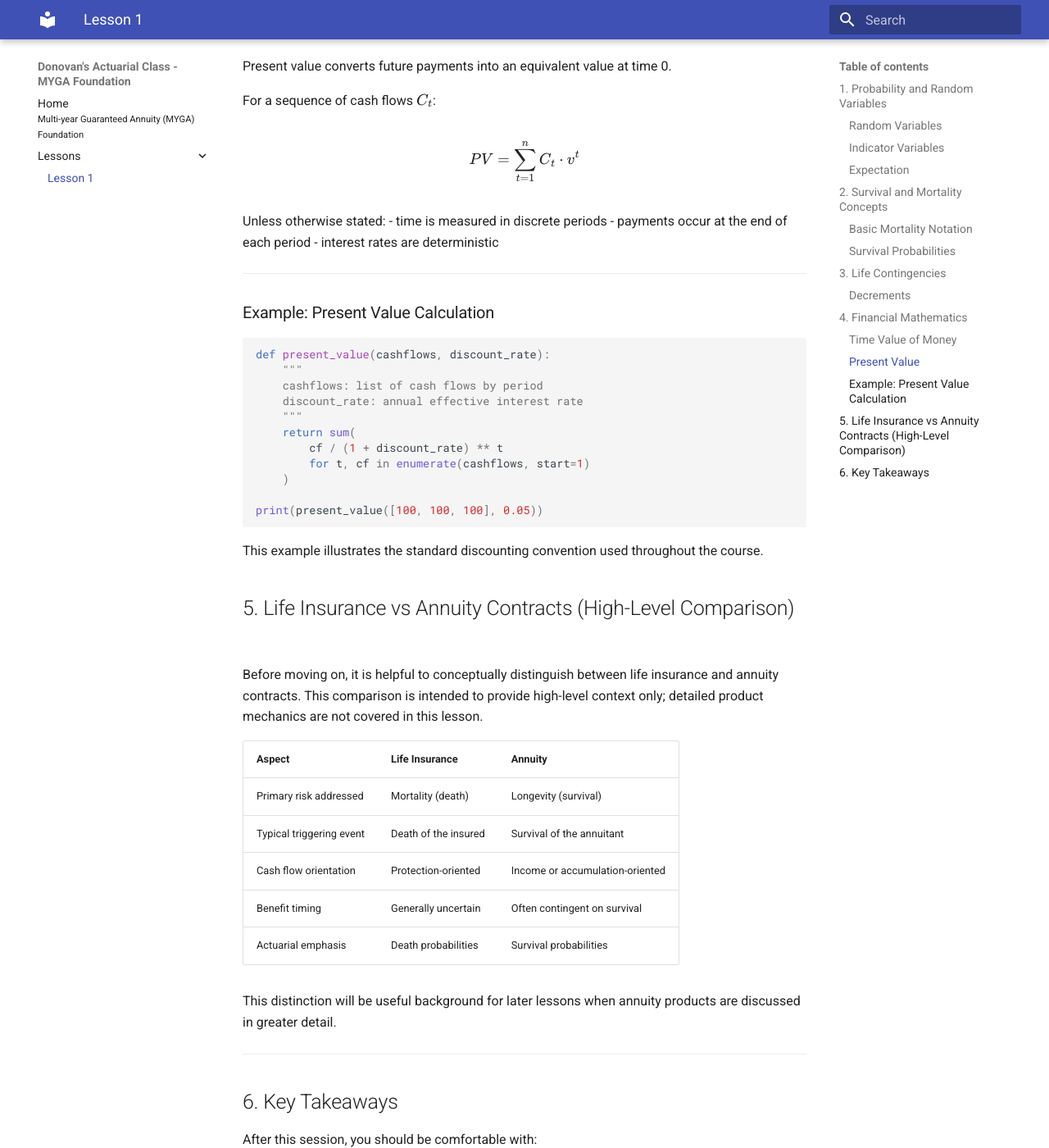
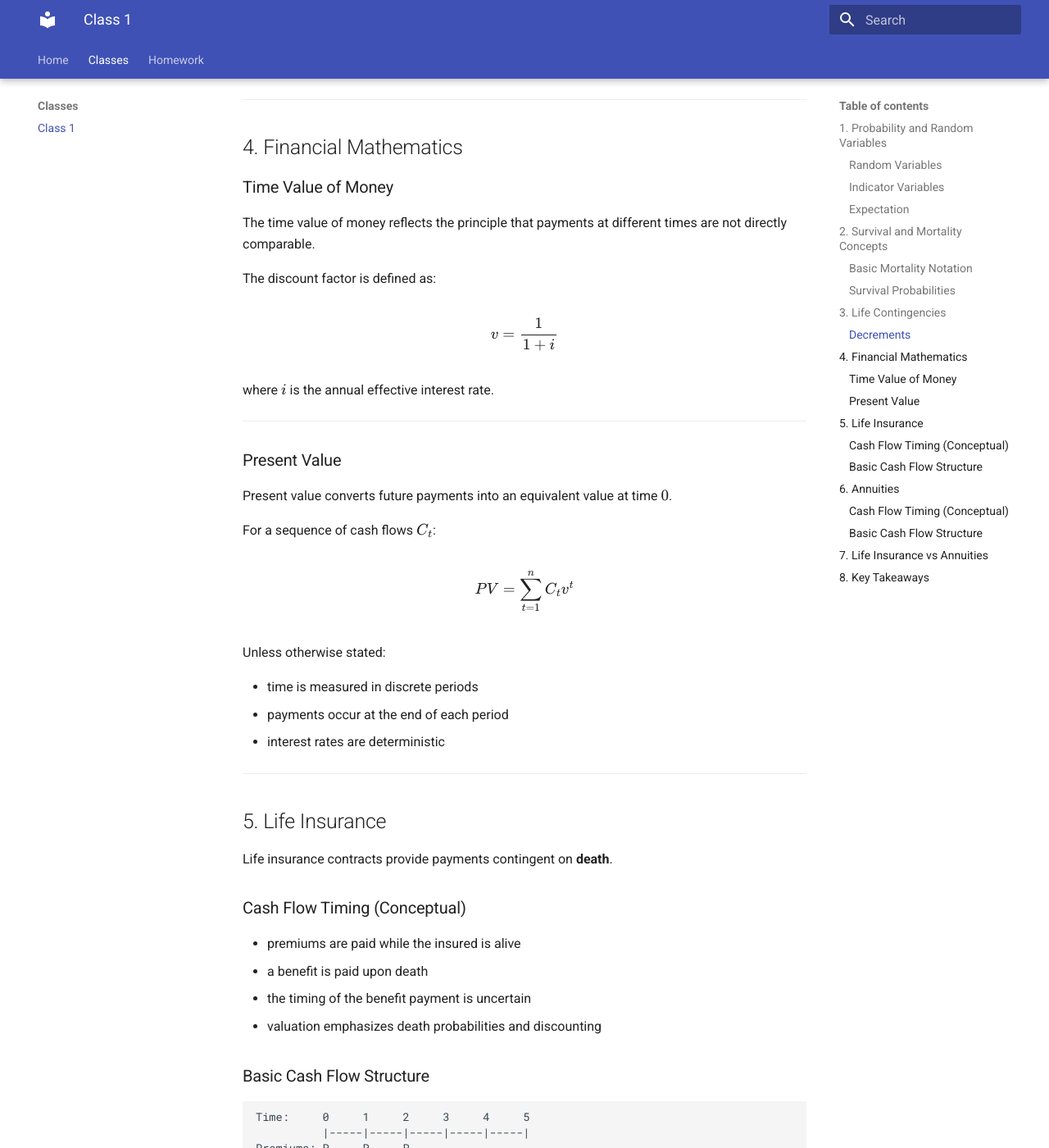
Before and after one commit to DonovanHou2023/dac-myga-intro, an MkDocs documentation site: the page built from docs/class_materials/cm1.md, in a window 1280 px wide and 1400 px high, scrolled down 3277 px. Shown: the whole window at 82% size. Built offline with MkDocs 1.6.1 and Material for MkDocs 9.7.7, drawn with Linux system fonts in a browser that asks for light colours; some of the changed text lies outside the part shown.

Commit message:
class1 done , working hw1

````diff
--- a/docs/lessons/lecture1.md
+++ b/docs/class_materials/cm1.md
@@ -1,4 +1,4 @@
-# Lesson 1 — Actuarial Foundations Review
+# Class 1 — Actuarial Foundations Review
 
 This lesson reviews key actuarial concepts that will be used throughout the
 course. The goal is to establish a common language and notation for probability,
@@ -17,6 +17,7 @@
 A random variable represents a numerical outcome of an uncertain future event.
 
 In actuarial contexts, random variables are often used to represent:
+
 - the timing of an event
 - whether an event occurs within a period
 - the value of a payment contingent on an event
@@ -33,15 +34,16 @@
 
 Indicator variables are commonly used to model whether an event occurs.
 
-\[
+$$
 I =
 \begin{cases}
 1 & \text{if the event occurs} \\
 0 & \text{if the event does not occur}
 \end{cases}
-\]
+$$
 
 Indicator variables are useful for:
+
 - modeling survival or termination
 - defining contingent payments
 - simplifying expected value calculations
@@ -52,11 +54,12 @@
 
 Expectation is the primary probabilistic operator used in actuarial work.
 
-\[
-E[X] = \sum x \cdot P(X = x)
-\]
+$$
+E[X] = \sum_x x \, P(X = x)
+$$
 
 Key points:
+
 - expectation represents an average over all possible outcomes
 - many actuarial quantities are expressed as expected values
 - higher moments (variance, skewness) are not emphasized in this course
@@ -71,14 +74,15 @@
 
 | Symbol | Meaning |
 |----|--------|
-| \( q_x \) | Probability of death between ages \( x \) and \( x+1 \) |
-| \( p_x \) | Probability of survival between ages \( x \) and \( x+1 \) |
-| \( {}_tp_x \) | Probability of survival for \( t \) years |
+| $q_x$ | Probability of death between ages $x$ and $x+1$ |
+| $p_x$ | Probability of survival between ages $x$ and $x+1$ |
+| ${}_t p_x$ | Probability of survival for $t$ years |
 
-Relationship:
-\[
+Relationship between one-year survival and death probabilities:
+
+$$
 p_x = 1 - q_x
-\]
+$$
 
 ---
 
@@ -101,6 +105,7 @@
 human life events.
 
 Life contingencies are used to:
+
 - value benefits contingent on survival or death
 - compare different payment structures
 - support actuarial valuation and reserving
@@ -122,6 +127,7 @@
 | Maturity | Termination at a specified time |
 
 General assumptions:
+
 - decrements are mutually exclusive within a period
 - timing conventions must be defined
 - assumptions must be applied consistently
@@ -137,78 +143,98 @@
 
 The discount factor is defined as:
 
-\[
+$$
 v = \frac{1}{1 + i}
-\]
+$$
 
-where:
-- \( i \) is the annual effective interest rate
+where $i$ is the annual effective interest rate.
 
 ---
 
 ### Present Value
 
-Present value converts future payments into an equivalent value at time 0.
+Present value converts future payments into an equivalent value at time $0$.
 
-For a sequence of cash flows \( C_t \):
+For a sequence of cash flows $C_t$:
 
-\[
-PV = \sum_{t=1}^{n} C_t \cdot v^t
-\]
+$$
+PV = \sum_{t=1}^{n} C_t v^t
+$$
 
 Unless otherwise stated:
+
 - time is measured in discrete periods
 - payments occur at the end of each period
 - interest rates are deterministic
 
 ---
 
-### Example: Present Value Calculation
+## 5. Life Insurance
 
-```python
-def present_value(cashflows, discount_rate):
-    """
-    cashflows: list of cash flows by period
-    discount_rate: annual effective interest rate
-    """
-    return sum(
-        cf / (1 + discount_rate) ** t
-        for t, cf in enumerate(cashflows, start=1)
-    )
+Life insurance contracts provide payments contingent on **death**.
 
-print(present_value([100, 100, 100], 0.05))
+### Cash Flow Timing (Conceptual)
+
+- premiums are paid while the insured is alive
+- a benefit is paid upon death
+- the timing of the benefit payment is uncertain
+- valuation emphasizes death probabilities and discounting
+
+### Basic Cash Flow Structure
+
+```
+Time:     0     1     2     3     4     5
+          |-----|-----|-----|-----|-----|
+Premiums: P     P     P
+Death:                   X
+Benefit:                   |B|
 ```
 
-This example illustrates the standard discounting convention used throughout the course.
+---
 
-## 5. Life Insurance vs Annuity Contracts (High-Level Comparison)
+## 6. Annuities
 
-Before moving on, it is helpful to conceptually distinguish between life
-insurance and annuity contracts. This comparison is intended to provide
-high-level context only; detailed product mechanics are not covered in this
-lesson.
+Annuity contracts provide payments contingent on **survival**.
+
+### Cash Flow Timing (Conceptual)
+
+- payments are made while the annuitant is alive
+- payments stop at death
+- the duration of payments is uncertain
+- valuation emphasizes survival probabilities and discounting
+
+### Basic Cash Flow Structure
+
+```
+Time:     0     1     2     3     4     5
+          |-----|-----|-----|-----|-----|
+Premiums: P
+Death:                         X
+Payments:      |A|   |A|   |A|   |A|
+```
+
+---
+
+## 7. Life Insurance vs Annuities
 
 | Aspect | Life Insurance | Annuity |
 |------|----------------|---------|
 | Primary risk addressed | Mortality (death) | Longevity (survival) |
-| Typical triggering event | Death of the insured | Survival of the annuitant |
-| Cash flow orientation | Protection-oriented | Income or accumulation-oriented |
-| Benefit timing | Generally uncertain | Often contingent on survival |
+| Cash flow trigger | Death | Survival |
+| Benefit timing | Upon death | While alive |
+| Payment uncertainty | Timing of payment | Duration of payments |
 | Actuarial emphasis | Death probabilities | Survival probabilities |
-
-This distinction will be useful background for later lessons when annuity
-products are discussed in greater detail.
 
 ---
 
-## 6. Key Takeaways
+## 8. Key Takeaways
 
 After this session, you should be comfortable with:
 
-- Basic probability concepts and expectation
-- Actuarial mortality and survival notation
-- Core life contingency ideas
-- Present value and discounting concepts
-- High-level differences between life insurance and annuity contracts
+1. Basic probability concepts and expectation
+2. Actuarial mortality and survival notation
+3. Core life contingency ideas
+4. Time value of money and present value
+5. Timing of cash flows for life insurance and annuity contracts
 
 These foundational concepts will be referenced throughout the remainder of the course.
--- /dev/null
+++ b/docs/homeworks/hw1.md
@@ -0,0 +1,164 @@
+# Homework 1 — Actuarial Foundations
+
+This assignment reinforces the foundational concepts introduced in **Class 1**.
+Show all formulas used. Numerical answers should be clearly labeled.
+
+Unless otherwise stated:
+- Time is measured in discrete annual periods
+- Payments occur at the end of each period
+- Interest rates are annual effective rates
+
+---
+
+## Problem 1 — Probability (Indicator Variables)
+
+Let $I$ be an indicator variable equal to $1$ if a policyholder dies during the
+year and $0$ otherwise.
+
+1. Write the definition of $I$ using a piecewise function.
+2. If $P(\text{death}) = 0.02$, compute $E[I]$.
+
+---
+
+## Problem 2 — Probability (Expectation)
+
+Let $X$ represent the benefit payment in a one-year term life insurance contract:
+
+- $X = 100{,}000$ if the insured dies during the year
+- $X = 0$ otherwise
+
+If the probability of death during the year is $q = 0.01$:
+
+1. Write the probability distribution of $X$
+2. Compute $E[X]$
+
+---
+
+## Problem 3 — Mortality and Survival (Single Period)
+
+At age $x$, the probability of death during the year is $q_x = 0.015$.
+
+1. Compute the one-year survival probability $p_x$
+2. Interpret $p_x$ in words
+
+---
+
+## Problem 4 — Mortality and Survival (Multiple Periods)
+
+Suppose the following mortality rates apply:
+
+- $q_9 = 0.10$
+- $q_{10} = 0.20$
+
+An individual is alive at the **beginning of age 9**.
+
+1. Compute the probability that the individual survives to the end of age 10
+2. Clearly show the formula used for ${}_2 p_9$
+
+---
+
+## Problem 5 — Time Value of Money (Present Value)
+
+Assume an annual effective interest rate of $i = 5\%$.
+
+A payment of $1{,}000$ will be made at the end of each of the next 3 years.
+
+1. Write the present value formula
+2. Compute the numerical present value
+
+---
+
+## Problem 6 — Time Value of Money (Changing Interest Rates)
+
+Suppose interest rates vary by year:
+
+- Year 1: $i_1 = 4\%$
+- Year 2: $i_2 = 5\%$
+- Year 3: $i_3 = 6\%$
+
+A payment of $500$ is made at the end of each year.
+
+1. Write the present value formula using year-specific discount factors
+2. Compute the present value
+
+---
+
+## Problem 7 — Life Insurance (Expected Present Value)
+
+Consider a one-year term life insurance contract that pays a benefit $B$ at the
+end of the year of death.
+
+Assume:
+- $q_x = 0.01$
+- $i = 5\%$
+
+1. Write the expected present value (EPV) of the benefit
+2. Express the EPV in terms of $B$
+
+(No need to solve for a numerical value of $B$.)
+
+---
+
+## Problem 8 — Life Insurance (Premium Calculation)
+
+Using the setup from **Problem 7**, suppose the level premium $P$ is paid at the
+end of the year **only if the insured is alive**.
+
+Under the equivalence principle:
+
+1. Write the equation that equates the EPV of premiums to the EPV of benefits
+2. Solve for the premium $P$ in terms of $B$
+
+---
+
+## Problem 9 — Annuity (Expected Present Value)
+
+Consider a life annuity-immediate that pays $A$ at the end of the year
+if the annuitant survives the year.
+
+Assume:
+- $p_x = 0.98$
+- $i = 5\%$
+
+1. Write the expected present value of the annuity payment
+2. Express the EPV in terms of $A$
+
+---
+
+## Problem 10 — Life Insurance vs Annuity (Conceptual)
+
+Answer the following in **words**, no calculations required.
+
+1. Which probability is central to valuing life insurance contracts?
+2. Which probability is central to valuing annuity contracts?
+3. Explain why life insurance and annuities hedge opposite risks.
+
+---
+
+## Problem 11 — Python Exercise (Required)
+
+Write a Python function that computes the present value of a sequence of cash
+flows given a constant annual effective interest rate.
+
+Your function should:
+- Take a list of cash flows
+- Take a discount rate as input
+- Return the present value
+
+Test your function using:
+- Cash flows: `[100, 100, 100]`
+- Discount rate: `0.05`
+
+Include:
+- The Python code
+- The numerical output
+
+---
+
+### Submission Notes
+
+- Show formulas clearly before substituting values
+- Clearly label all answers
+- Python code should be readable and commented
+
+This assignment prepares you for valuation techniques used in later classes.
--- a/mkdocs.yml
+++ b/mkdocs.yml
@@ -4,10 +4,15 @@
 site_dir: mkdocs_site
 nav:
   - Home: index.md
-  - Lessons:
-      - Lesson 1: lessons/lecture1.md
+  - Classes:
+      - Class 1: class_materials/cm1.md
+  - Homework:
+      - Homework 1: homeworks/hw1.md
 theme:
   name: material
+  features:
+    - navigation.tabs
+    - navigation.tabs.sticky
   palette:
     scheme: default
     primary: '#0B3D91'    # deep blue primary
````
Also changed, not shown: other parts of docs/class_materials/cm1.md (+3 -3 lines).
